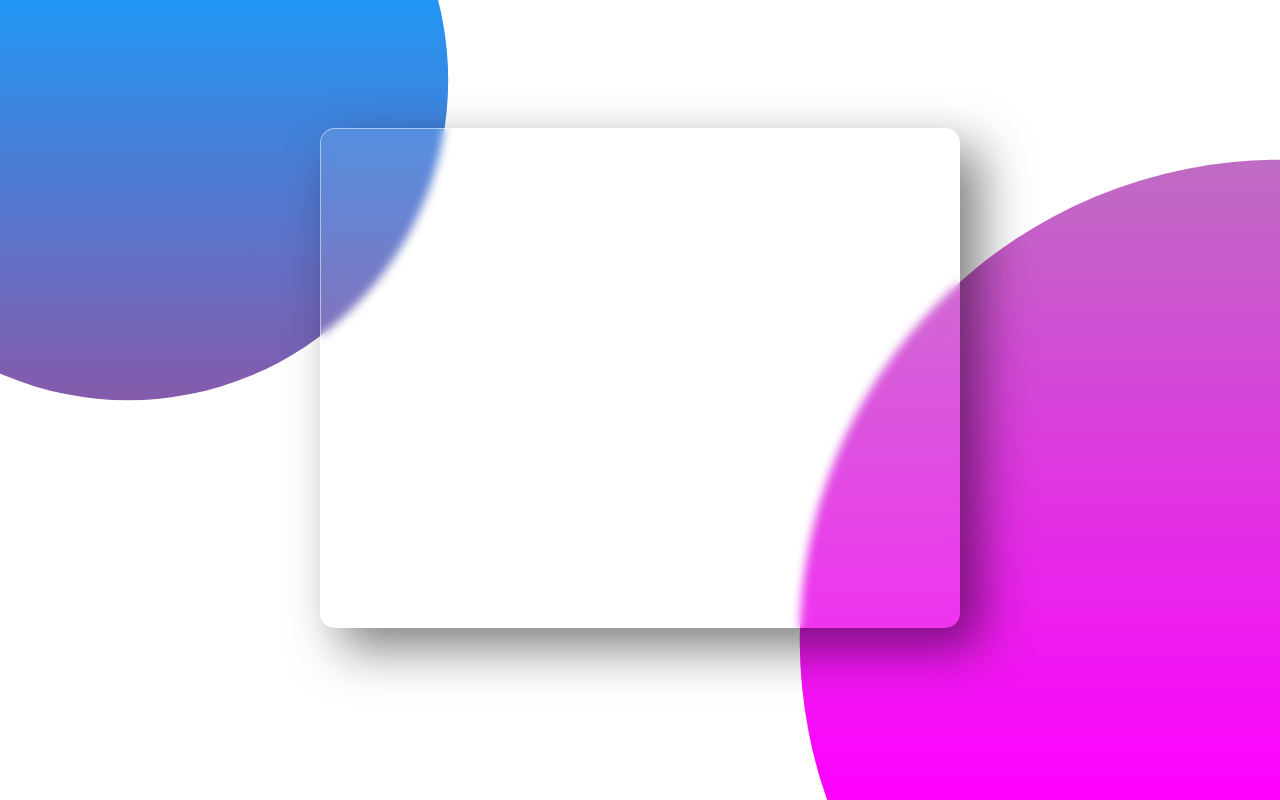
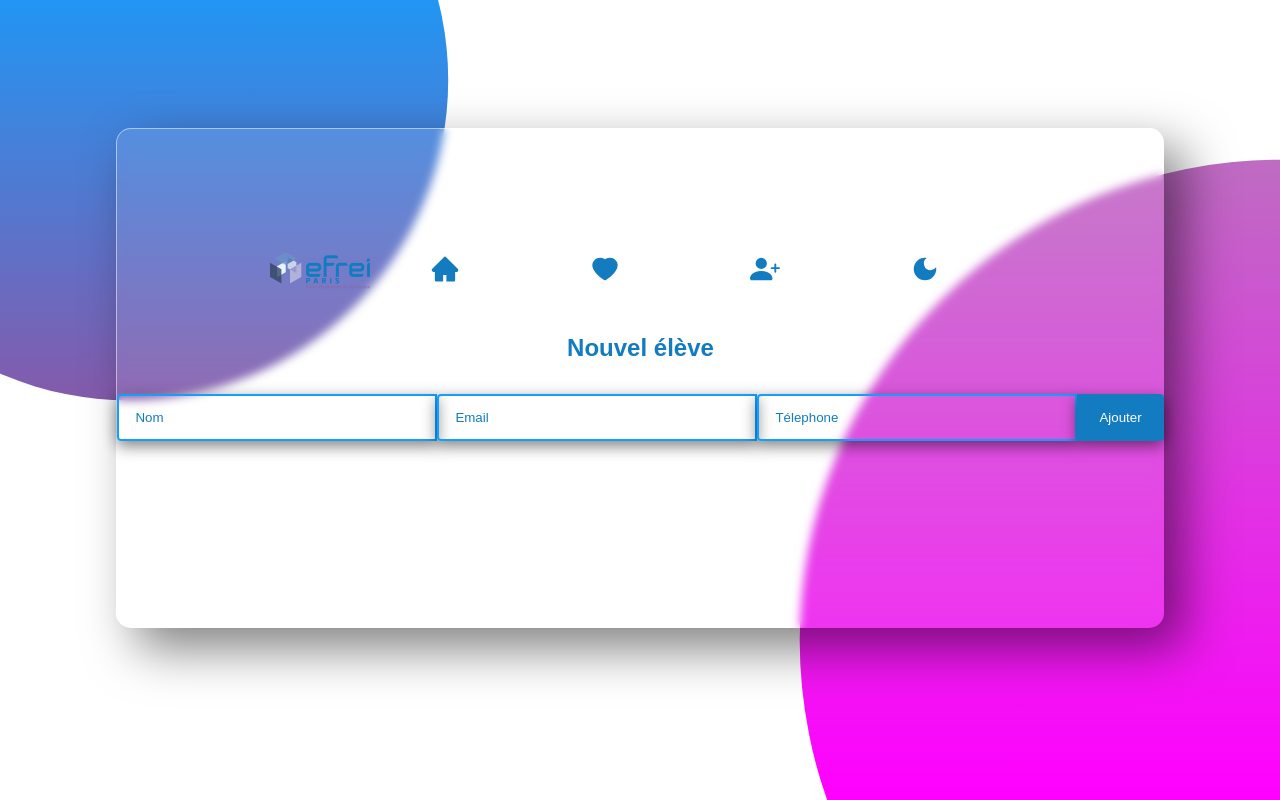
Before and after one commit to PaulCollas/random-user, a React (Create React App) app: page /addnew in a window 1280 px wide. Before the commit this address had no page. Built offline with nearby package versions, Linux system fonts and the light colour scheme.

Commit message:
NEW : show students in home, add 'addnew', change navbar

```diff
--- a/package.json
+++ b/package.json
@@ -6,6 +6,7 @@
     "@testing-library/jest-dom": "^5.16.2",
     "@testing-library/react": "^12.1.3",
     "@testing-library/user-event": "^13.5.0",
+    "axios": "^0.26.0",
     "react": "^17.0.2",
     "react-dom": "^17.0.2",
     "react-icons": "^4.3.1",
--- a/src/App.css
+++ b/src/App.css
@@ -22,6 +22,7 @@ body::before {
   height: 100%;
   background: linear-gradient(#ae87b3, #f0f);
   clip-path: circle(45% at right 80%);
+
 }
 
 body::after {
@@ -55,6 +56,7 @@ body::after {
   border-radius: 10px;
   padding-bottom: 32px;
   z-index: 1;
+  background-position:fixed
 }
 
 .logo {
@@ -136,6 +138,10 @@ h1 {
   box-shadow: 0 5px 15px rgba(0, 0, 0, 0.5);
 }
 
+.items-list {
+  margin-right: 15px;
+}
+
 .icons {
   display: flex;
   align-items: center;
--- a/src/App.js
+++ b/src/App.js
@@ -2,28 +2,17 @@ import './App.css';
 import { BrowserRouter, Routes, Route } from 'react-router-dom';
 import Likes from './components/pages/Likes';
 import Home from './components/pages/Home';
-import { createContext } from "react";
-
-export const themes = {
-  dark: "",
-  light: "white-content",
-};
-
-export const ThemeContext = createContext({
-    theme: themes.dark,
-  changeTheme: () => {},
-});
+import AddNew from './components/pages/AddNewPerson';
 
 function App() {
   return (
     <div className="todo-app">
       <BrowserRouter>
-
         <Routes>
           <Route path='/' element={<Home/>} />
           <Route path='/likes' element={<Likes/>} />
+          <Route path='/addnew' element={<AddNew/>} />
         </Routes>
-
       </BrowserRouter>
     </div>
   );
--- a/src/components/Navbar/Navbar.css
+++ b/src/components/Navbar/Navbar.css
@@ -28,7 +28,7 @@ nav {
 
 @media screen and (max-width: 500px) {
     .liste {
-        flex-direction: column;
+        margin-bottom: 150px;
         height: 200px;
     }
     .items:nth-child(1) {
@@ -49,4 +49,7 @@ nav {
         color: #000;
         cursor: pointer;
     }
+    .h1 {
+        margin-top: 81px;
+    }
 }
--- a/src/components/Navbar/Navbar.js
+++ b/src/components/Navbar/Navbar.js
@@ -5,6 +5,7 @@ import { AiFillHome } from 'react-icons/ai';
 import { AiFillHeart } from 'react-icons/ai';
 import { MdDarkMode } from 'react-icons/md';
 import { BiMenuAltRight } from 'react-icons/bi';
+import { BsFillPersonPlusFill } from 'react-icons/bs';
 import logo from '../../assets/logo-efrei.png';
 
 export default function Navbar() {
@@ -41,6 +42,7 @@ export default function Navbar() {
                         <img src={logo} alt="logo" className='logo'/>
                         <li className="items"><NavLink to="/" className='link'><AiFillHome size={30} style={{ fill: '#137bc0' }}/></NavLink></li>
                         <li className="items"><NavLink to="/likes" className='link'><AiFillHeart size={30} style={{ fill: '#137bc0' }}/></NavLink></li>
+                        <li className="items"><NavLink to="/addnew" className='link'><BsFillPersonPlusFill size={30} style={{ fill: '#137bc0' }}/></NavLink></li>
                         <li className="items"><MdDarkMode size={30} style={{ fill: '#137bc0' }}/></li>
                     </ul>
                 </div>
--- /dev/null
+++ b/src/components/pages/AddNewPerson.js
@@ -0,0 +1,55 @@
+import React, { Component } from 'react';
+import Navbar from '../Navbar/Navbar';
+import axios from 'axios';
+
+class AddNew extends Component {
+  state = {
+    name: '',
+    email: '',
+    phone: '',
+  }
+
+  handleChange = event => {
+    this.setState({ name: event.target.value });
+    this.setState({ email: event.target.value });
+    this.setState({ phone: event.target.value });
+  }
+
+  handleSubmit = event => {
+    event.preventDefault();
+
+    const user = {
+      name: this.state.name,
+      email: this.state.email,
+      phone: this.state.phone
+    };
+
+    axios.post(`https://jsonplaceholder.typicode.com/users`, { user })
+      .then(res => {
+        this.setState({
+          userId: res.data.id,
+          userName: res.data.name,
+          userPhone: res.data.phone
+        })
+        console.log(res);
+        console.log(res.data);
+      })
+  }
+
+  render() {
+    return (
+    <div className="todo-context">
+        <Navbar />
+        <h1>Nouvel élève</h1>
+        <form className="todo-form" onSubmit={this.handleSubmit}>
+            <input type="text" placeholder="Nom" name="text" className="todo-input edit" onChange={this.handleChange}/>
+            <input type="text" placeholder="Email" name="text" className="todo-input edit" onChange={this.handleChange}/>
+            <input type="text" placeholder="Télephone" name="text" className="todo-input edit" onChange={this.handleChange}/>
+            <button className="todo-button edit" type="submit">Ajouter</button>
+        </form >
+    </div>
+    )
+  }
+}
+
+export default AddNew;
--- a/src/components/pages/Home.js
+++ b/src/components/pages/Home.js
@@ -2,8 +2,26 @@ import React, { Component } from 'react';
 import Navbar from '../Navbar/Navbar';
 import { RiCloseCircleLine } from 'react-icons/ri';
 import { AiFillHeart } from 'react-icons/ai';
+import { BsFillPersonFill } from 'react-icons/bs';
+import { MdOutlineLocationCity } from 'react-icons/md';
+import { AiFillPhone } from 'react-icons/ai';
+import axios from 'axios';
 
 class Home extends Component {
+
+    state = {
+        persons: []
+    }
+
+
+    componentDidMount() {
+        axios.get(`https://jsonplaceholder.typicode.com/users`)
+          .then(res => {
+            const persons = res.data;
+            this.setState({ persons });
+          })
+    }
+
     render() {
     return (
     <div className="todo-context">
@@ -19,10 +37,23 @@ class Home extends Component {
             <button className="todo-button">Ajouter</button>
         </form > */}
 
-        <h1> Voici les informations des élèves :</h1>
+        <h3> Voici les informations des élèves :</h3>
+        {
+            this.state.persons.map(person =>
                 <div className='todo-row'>
                     <div>
-                test
+                        <p>
+                            <span className='items-list'>
+                            <BsFillPersonFill className='delete-icon'/> {person.name}
+                            </span>
+                            <span className='items-list'>
+                            <MdOutlineLocationCity className='delete-icon'/> {person.email}
+                            </span>
+                            <span className='items-list'>
+                            <AiFillPhone className='delete-icon'/> {person.phone}
+                            </span>
+                        </p>
+
                     </div>
                     <div className='icons'>
                         <RiCloseCircleLine
@@ -33,6 +64,9 @@ class Home extends Component {
                         />
                     </div>
                 </div>
+            )
+        }
+
     </div>
     )
     }
--- a/src/components/pages/Likes.js
+++ b/src/components/pages/Likes.js
@@ -1,7 +1,7 @@
 import React, { Component } from 'react';
 import Navbar from '../Navbar/Navbar';
-// import { RiCloseCircleLine } from 'react-icons/ri';
-// import { TiEdit } from 'react-icons/ti';
+import { RiCloseCircleLine } from 'react-icons/ri';
+import { TiEdit } from 'react-icons/ti';
 
 class Likes extends Component {
   render() {
@@ -12,7 +12,9 @@ class Likes extends Component {
         {/* <form className="todo-form">
             <input type="text" placeholder="Update your item" name="text" className="todo-input edit" />
             <button className="todo-button edit">Mettre à jour</button>
-        </form >
+        </form > */}
+
+        <h3> Voici les élèves favoris:</h3>
 
         <div className='todo-row'>
             <div>
@@ -26,7 +28,7 @@ class Likes extends Component {
                     className='edit-icon'
                 />
             </div>
-        </div> */}
+        </div>
     </div>
     )
   }
```
Also changed, not shown: 1 other file (tests, documents, lock files or other folders). Lines whose indentation alone changed are shown as unchanged.
